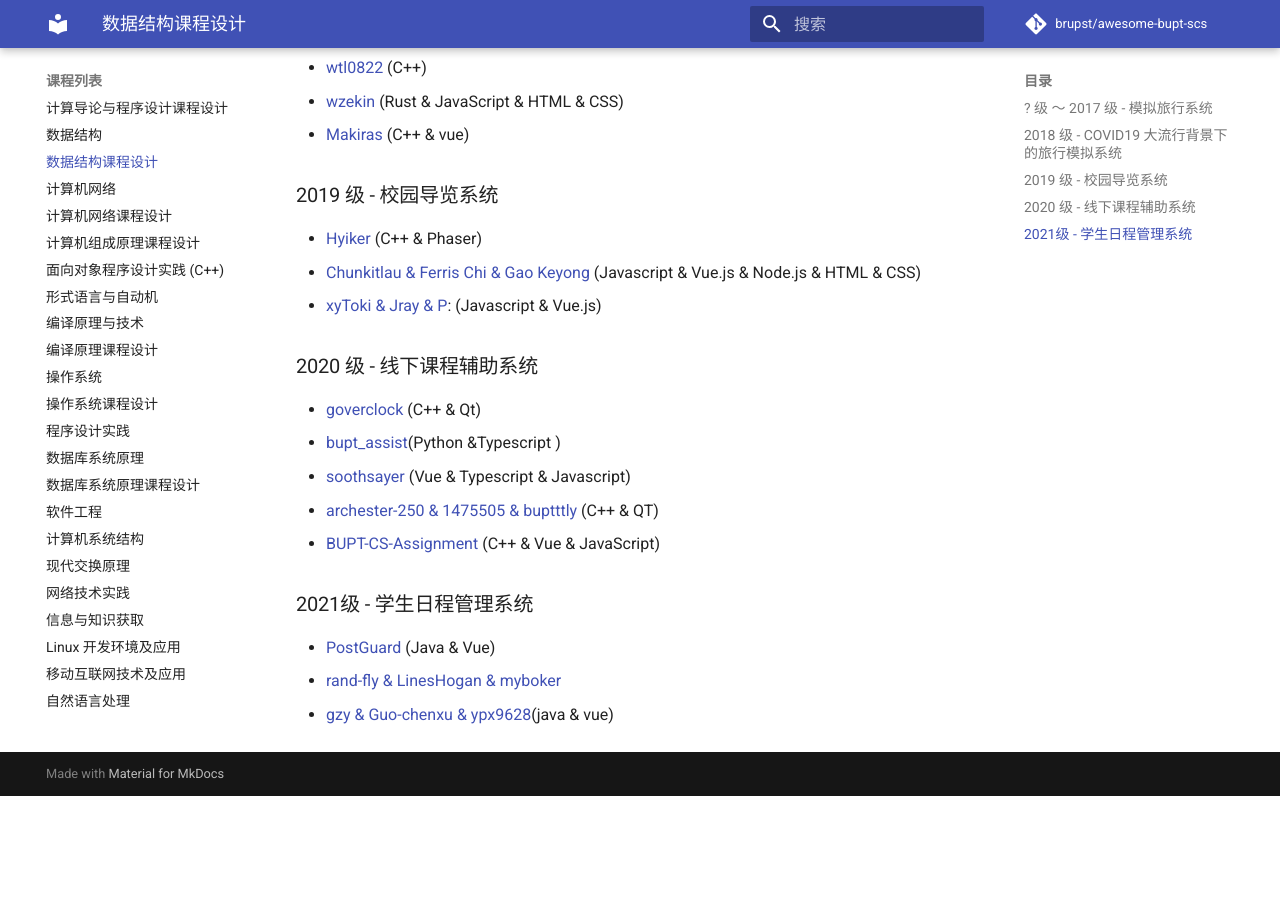
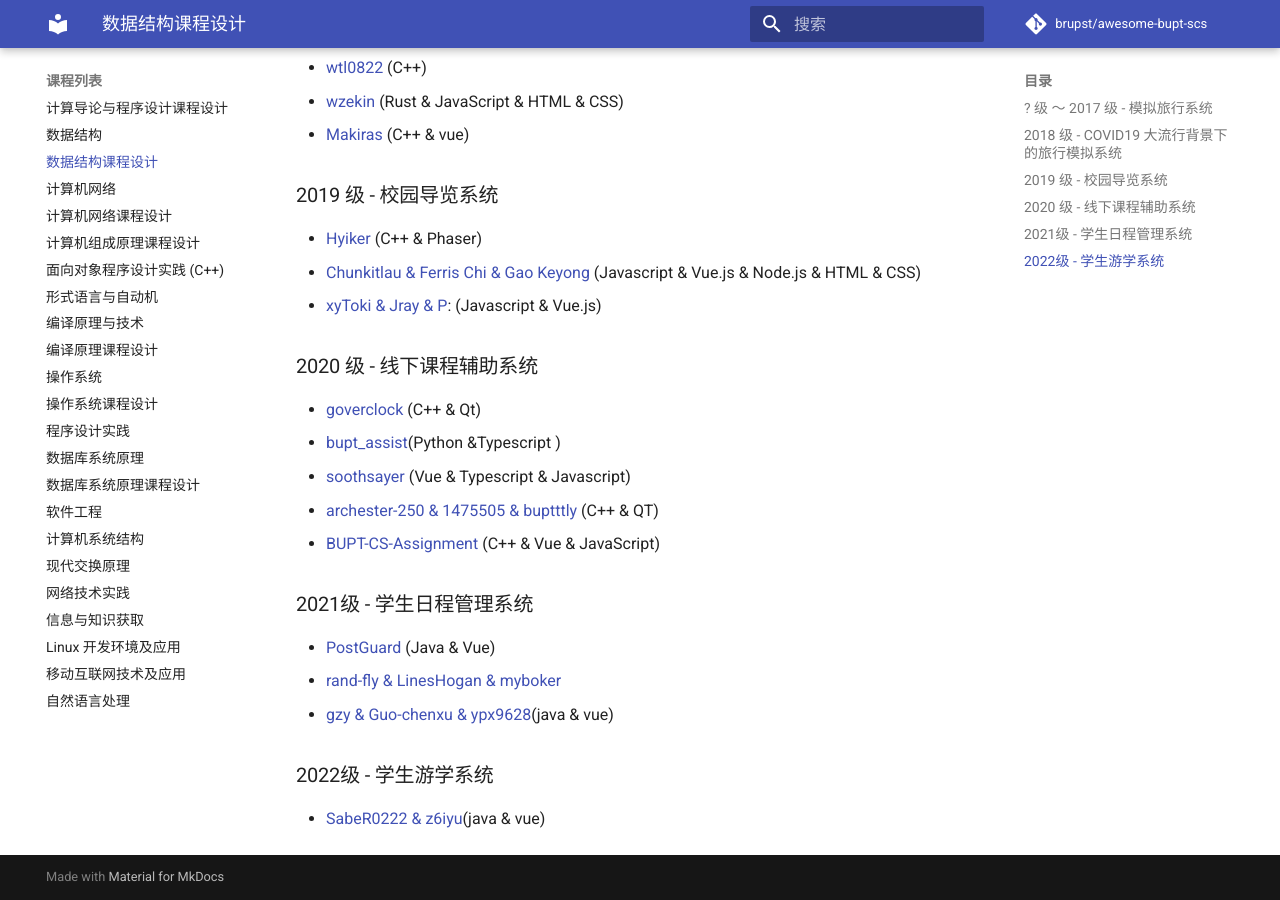
Before and after one commit to brupst/awesome-bupt-scs, an MkDocs documentation site: the page built from projects/Project-Laboratory-Algorithms-and-Data-Structures.md, in a window 1280 px wide and 900 px high, scrolled down 893 px. Built offline with MkDocs 1.6.1 and Material for MkDocs 9.7.7, drawn with Linux system fonts in a browser that asks for light colours; comment, search, counter and statistics services are not loaded; before the commit the page ends 1689 px from its top, so only the background shows below that.

Commit message:
add Project-Laboratory-Algorithms-and-Data-Structures of 2022

```diff
--- a/projects/Project-Laboratory-Algorithms-and-Data-Structures.md
+++ b/projects/Project-Laboratory-Algorithms-and-Data-Structures.md
@@ -44,3 +44,7 @@
 * [PostGuard](https://github.com/post-guard/PostCalendarBackend) (Java & Vue)
 * [rand-fly & LinesHogan & myboker](https://github.com/rand-fly/datastructure_design)
 * [gzy & Guo-chenxu & ypx9628](https://github.com/112292454/DSlab)(java & vue)
+
+### 2022级 - 学生游学系统
+
+* [SabeR0222 & z6iyu]([SabeR0222/buptDataStructure-Project](https://github.com/SabeR0222/buptDataStructure-Project))(java & vue)
```
